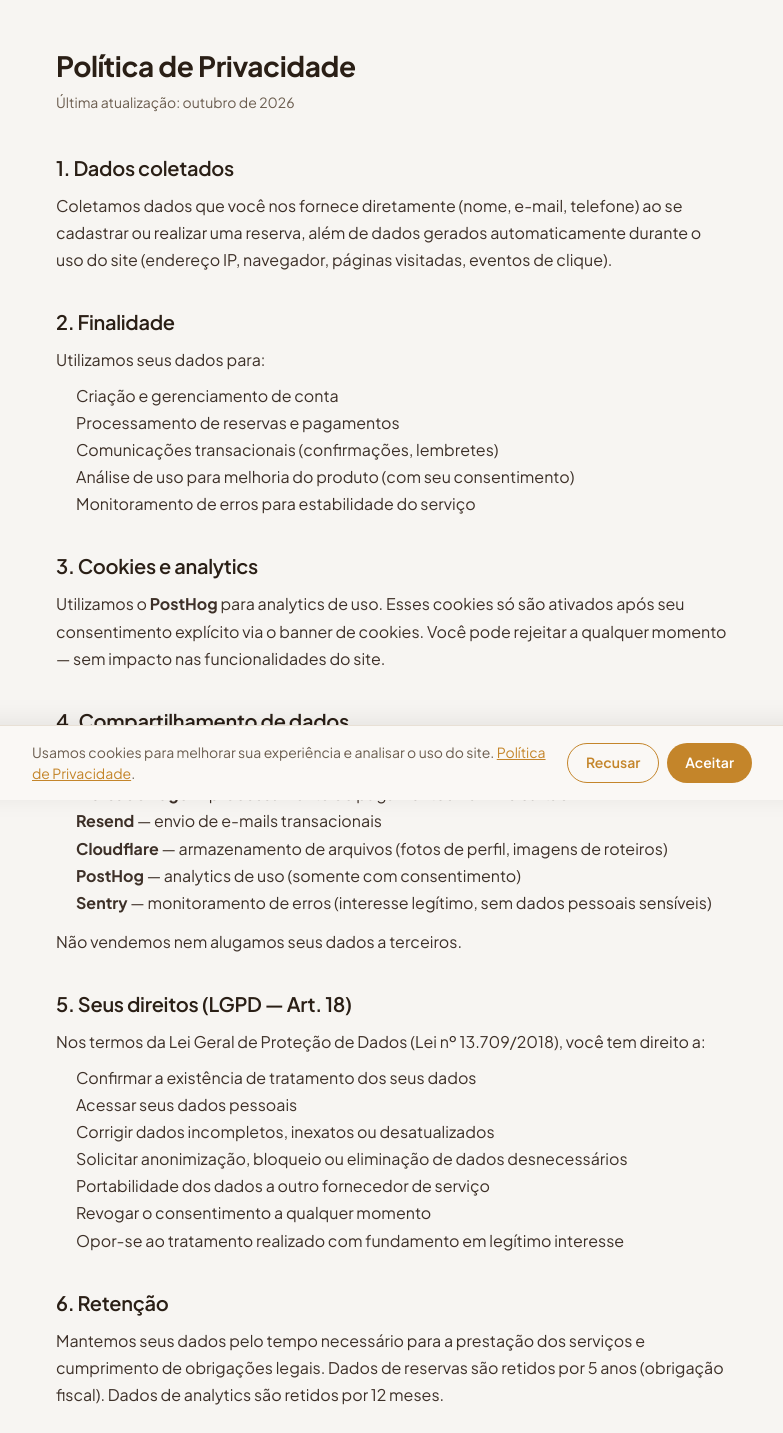
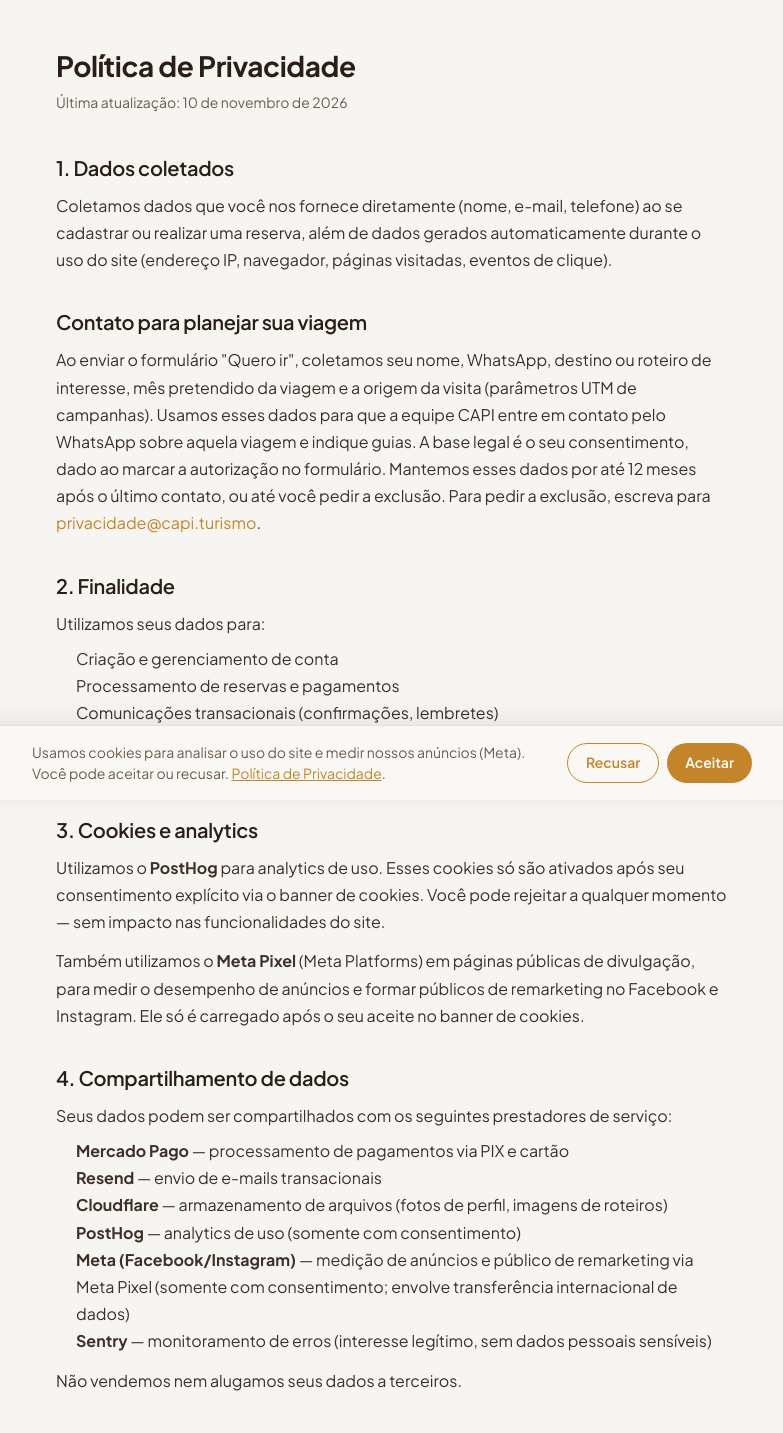
Before and after one commit to Lfn22/turismo-capivara, a Next.js app in the folder apps/web/: page /politica-privacidade in a window 1280 px wide. Shown: the top 1433 px of the page, without its empty margins (248-1031 px from the left). Built offline with nearby package versions, Linux system fonts and the light colour scheme; no server answers.

Commit message:
docs(web): política de privacidade cobre leads e Meta Pixel
Banner de cookies menciona medição de anúncios.

```diff
--- a/apps/web/app/politica-privacidade/page.tsx
+++ b/apps/web/app/politica-privacidade/page.tsx
@@ -11,7 +11,7 @@ export default function PoliticaPrivacidade() {
         Política de Privacidade
       </h1>
       <p style={{ color: '#6B5D4F', marginBottom: 40, fontSize: 14 }}>
-        Última atualização: outubro de 2026
+        Última atualização: 10 de novembro de 2026
       </p>
 
       <section style={{ marginBottom: 36 }}>
@@ -22,6 +22,24 @@ export default function PoliticaPrivacidade() {
           Coletamos dados que você nos fornece diretamente (nome, e-mail, telefone) ao se cadastrar
           ou realizar uma reserva, além de dados gerados automaticamente durante o uso do site
           (endereço IP, navegador, páginas visitadas, eventos de clique).
+        </p>
+      </section>
+
+      <section style={{ marginBottom: 36 }}>
+        <h2 style={{ fontSize: 20, fontWeight: 600, marginBottom: 12, color: '#2a1f16' }}>
+          Contato para planejar sua viagem
+        </h2>
+        <p>
+          Ao enviar o formulário &quot;Quero ir&quot;, coletamos seu nome, WhatsApp, destino ou
+          roteiro de interesse, mês pretendido da viagem e a origem da visita (parâmetros UTM de
+          campanhas). Usamos esses dados para que a equipe CAPI entre em contato pelo WhatsApp sobre
+          aquela viagem e indique guias. A base legal é o seu consentimento, dado ao marcar a
+          autorização no formulário. Mantemos esses dados por até 12 meses após o último contato, ou
+          até você pedir a exclusão. Para pedir a exclusão, escreva para{' '}
+          <a href="mailto:privacidade@capi.turismo" style={{ color: '#C4852A' }}>
+            privacidade@capi.turismo
+          </a>
+          .
         </p>
       </section>
 
@@ -48,6 +66,11 @@ export default function PoliticaPrivacidade() {
           ativados após seu consentimento explícito via o banner de cookies. Você pode rejeitar
           a qualquer momento — sem impacto nas funcionalidades do site.
         </p>
+        <p style={{ marginTop: 12 }}>
+          Também utilizamos o <strong>Meta Pixel</strong> (Meta Platforms) em páginas públicas de
+          divulgação, para medir o desempenho de anúncios e formar públicos de remarketing no
+          Facebook e Instagram. Ele só é carregado após o seu aceite no banner de cookies.
+        </p>
       </section>
 
       <section style={{ marginBottom: 36 }}>
@@ -60,6 +83,10 @@ export default function PoliticaPrivacidade() {
           <li><strong>Resend</strong> — envio de e-mails transacionais</li>
           <li><strong>Cloudflare</strong> — armazenamento de arquivos (fotos de perfil, imagens de roteiros)</li>
           <li><strong>PostHog</strong> — analytics de uso (somente com consentimento)</li>
+          <li>
+            <strong>Meta (Facebook/Instagram)</strong> — medição de anúncios e público de remarketing
+            via Meta Pixel (somente com consentimento; envolve transferência internacional de dados)
+          </li>
           <li><strong>Sentry</strong> — monitoramento de erros (interesse legítimo, sem dados pessoais sensíveis)</li>
         </ul>
         <p style={{ marginTop: 12 }}>
--- a/apps/web/src/components/providers/ConsentBanner.tsx
+++ b/apps/web/src/components/providers/ConsentBanner.tsx
@@ -73,7 +73,7 @@ export function ConsentBanner() {
             lineHeight: 1.5,
           }}
         >
-          Usamos cookies para melhorar sua experiência e analisar o uso do site.{' '}
+          Usamos cookies para analisar o uso do site e medir nossos anúncios (Meta). Você pode aceitar ou recusar.{' '}
           <a
             href="/politica-privacidade"
             style={{ color: '#C4852A', textDecoration: 'underline' }}
```
